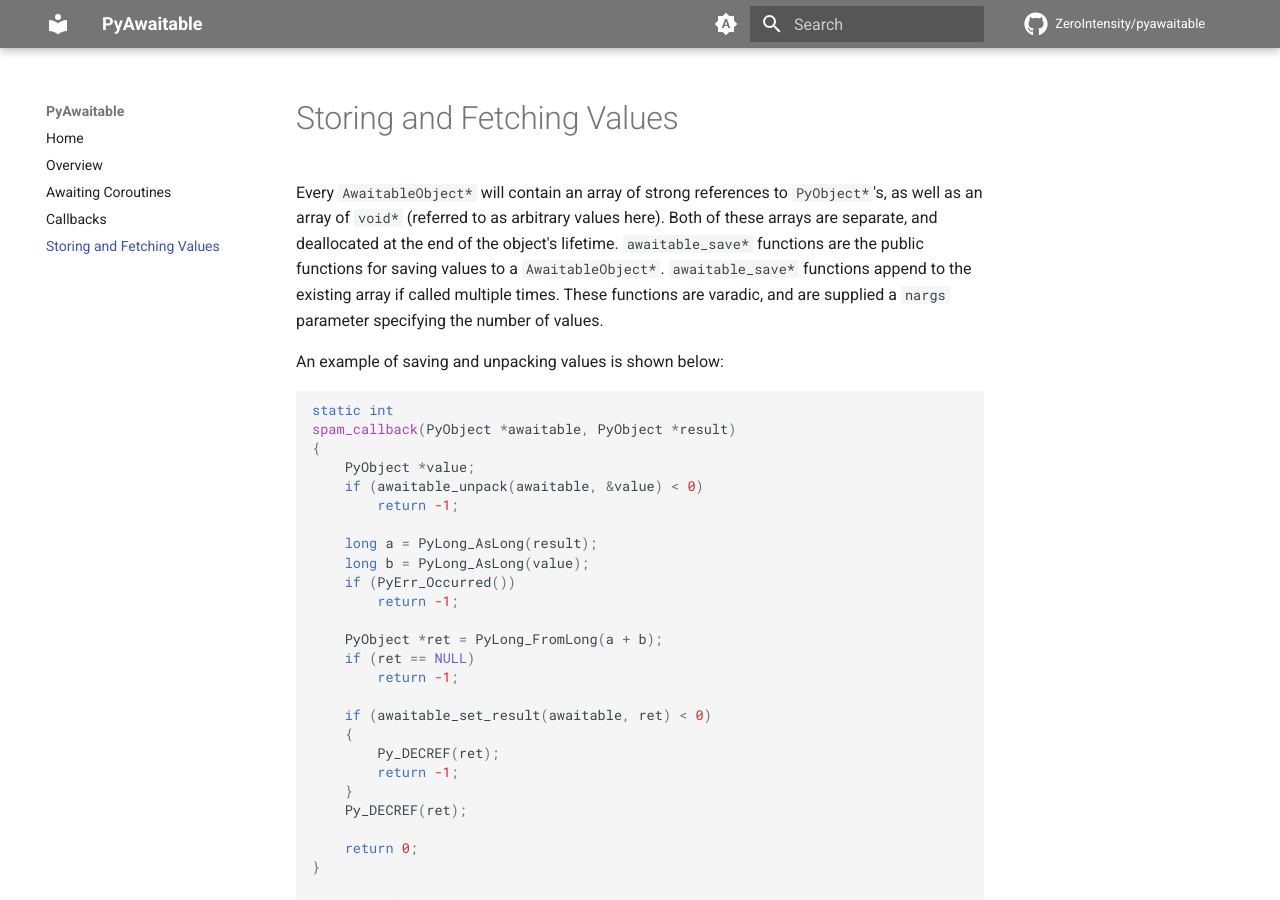
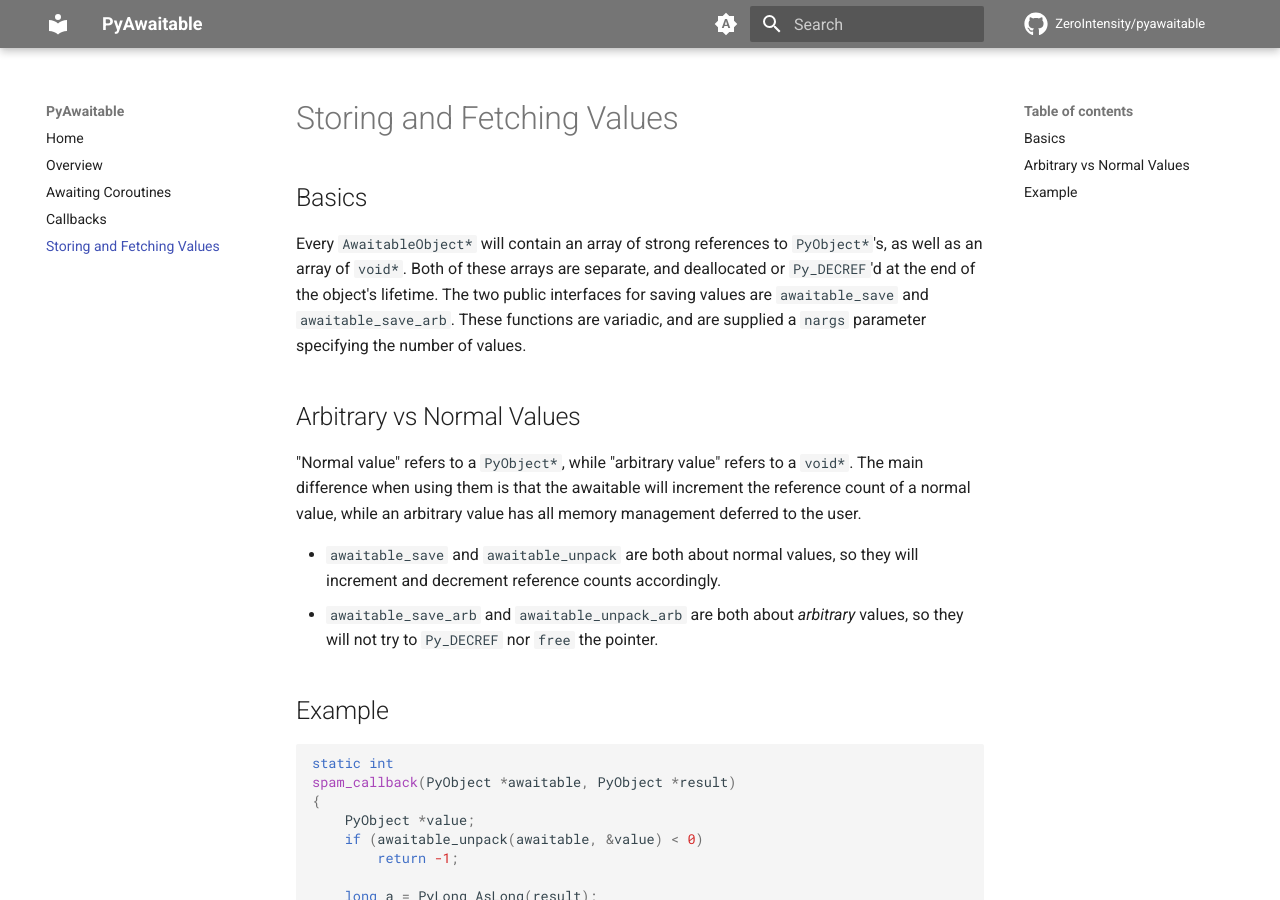
Before and after one commit to ZeroIntensity/pyawaitable, an MkDocs documentation site: the page built from docs/storing_and_fetching.md, in a window 1280 px wide and 900 px high. Built offline with MkDocs 1.6.1 and Material for MkDocs 9.7.7, drawn with Linux system fonts in a browser that asks for light colours; comment, search, counter and statistics services are not loaded.

Commit message:
Update storing_and_fetching.md

````diff
--- a/docs/storing_and_fetching.md
+++ b/docs/storing_and_fetching.md
@@ -1,8 +1,18 @@
 # Storing and Fetching Values
 
-Every ``AwaitableObject*`` will contain an array of strong references to ``PyObject*``'s, as well as an array of ``void*`` (referred to as arbitrary values here). Both of these arrays are separate, and deallocated at the end of the object's lifetime. ``awaitable_save*`` functions are the public functions for saving values to a ``AwaitableObject*``. ``awaitable_save*`` functions append to the existing array if called multiple times. These functions are varadic, and are supplied a ``nargs`` parameter specifying the number of values.
+## Basics
 
-An example of saving and unpacking values is shown below:
+Every ``AwaitableObject*`` will contain an array of strong references to ``PyObject*``'s, as well as an array of ``void*``. Both of these arrays are separate, and deallocated or `Py_DECREF`'d at the end of the object's lifetime. The two public interfaces for saving values are `awaitable_save` and `awaitable_save_arb`. These functions are variadic, and are supplied a ``nargs`` parameter specifying the number of values.
+
+
+## Arbitrary vs Normal Values
+
+"Normal value" refers to a `PyObject*`, while "arbitrary value" refers to a `void*`. The main difference when using them is that the awaitable will increment the reference count of a normal value, while an arbitrary value has all memory management deferred to the user.
+
+- `awaitable_save` and `awaitable_unpack` are both about normal values, so they will increment and decrement reference counts accordingly.
+- `awaitable_save_arb` and `awaitable_unpack_arb` are both about *arbitrary* values, so they will not try to `Py_DECREF` nor `free` the pointer.
+
+## Example
 
 ```c
 static int
````
